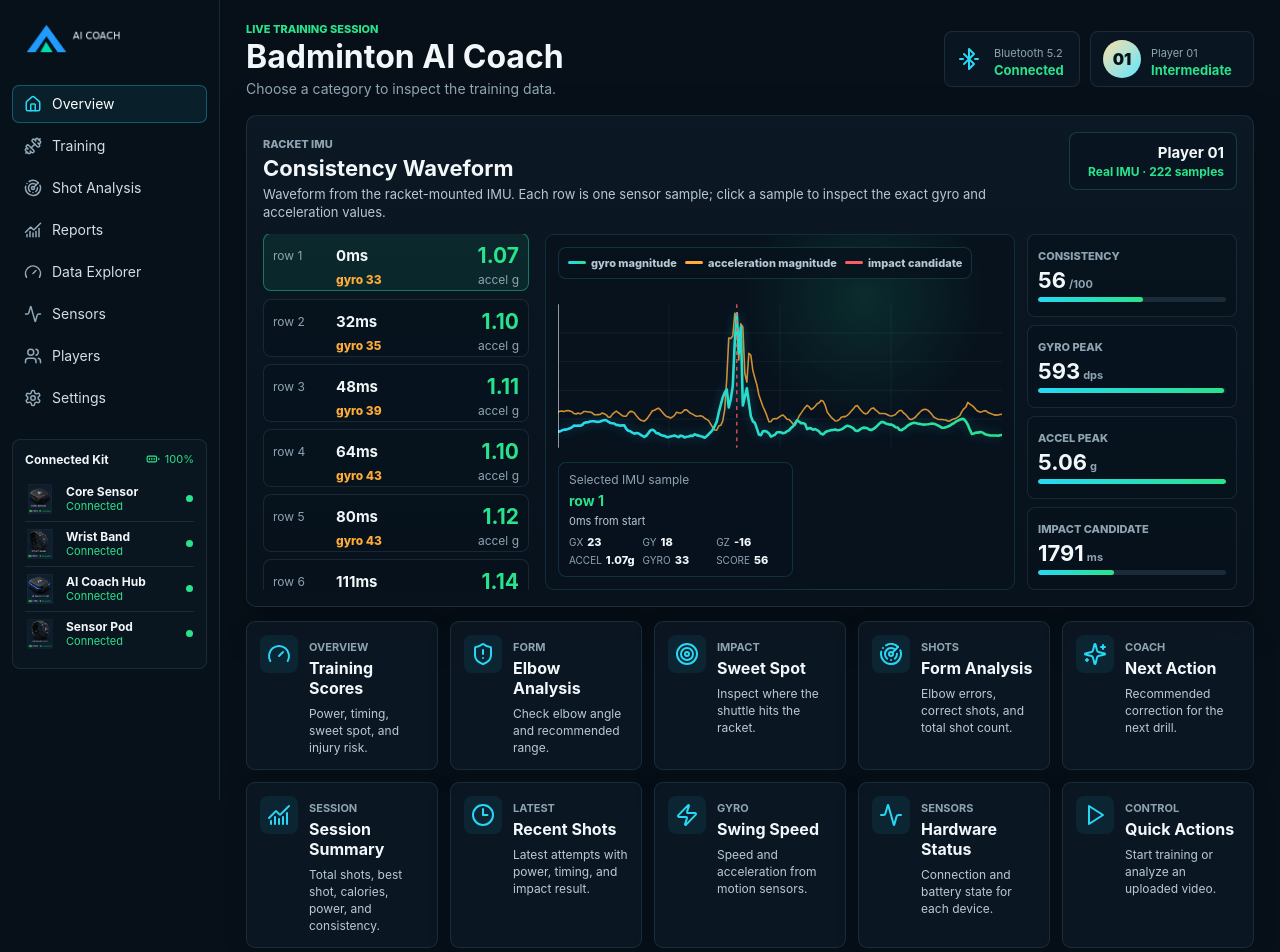
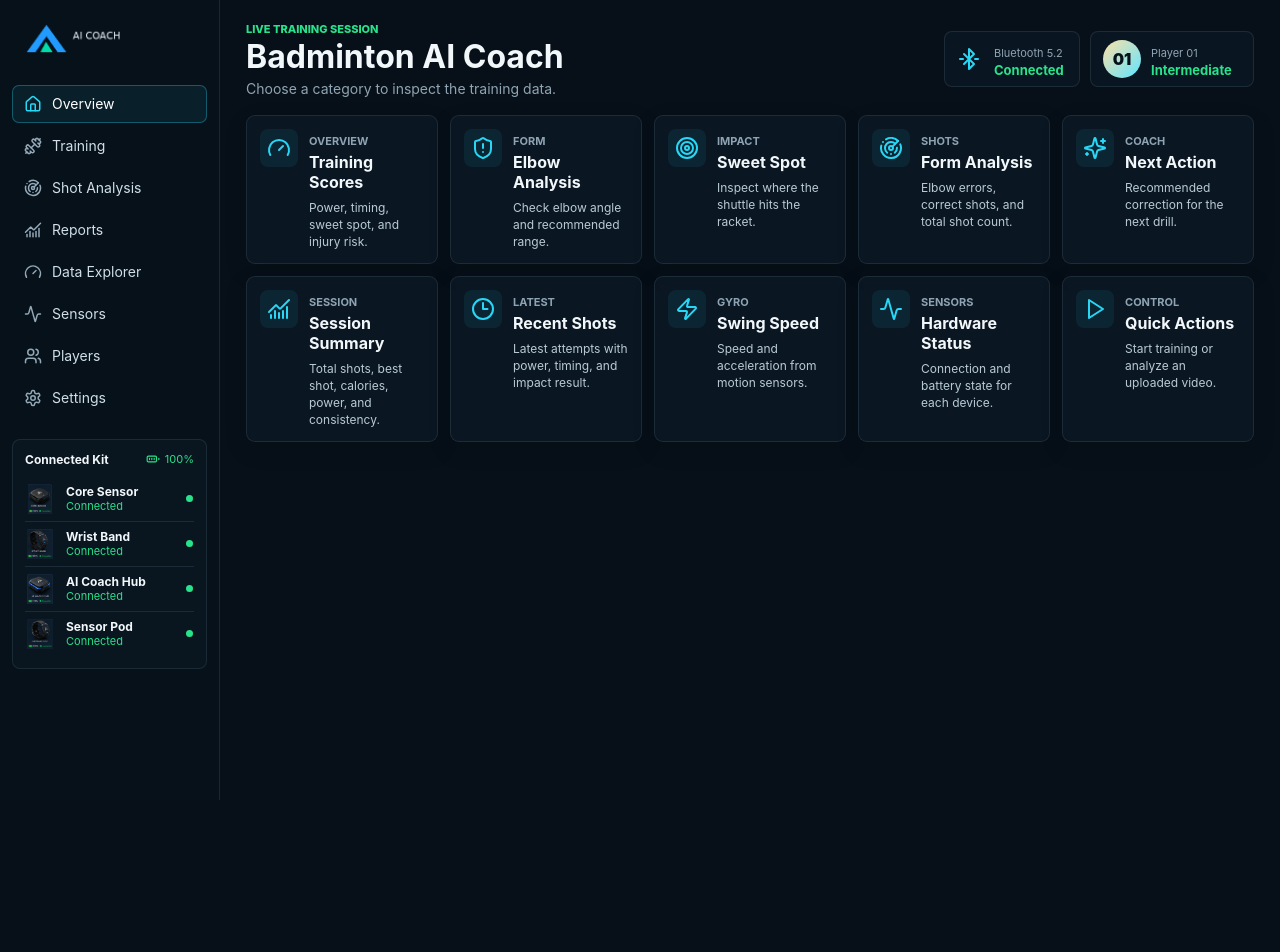
Before and after one commit to Anuwry/level2_hack3_dashboard, a React (Vite) app: page / in a window 1280 px wide. Shown: the top 952 px of the page. After the commit the page ends 800 px from the top, so only its background shows below. Built offline with nearby package versions, Linux system fonts and the light colour scheme.

Commit message:
Remove overview waveform feature

```diff
--- a/src/App.jsx
+++ b/src/App.jsx
@@ -1,5 +1,4 @@
 import React, { useMemo, useState } from 'react'
-import sweetSpotImuCsv from '../sweet_spot_0001_20260527_103446_imu.csv?raw'
 import {
   Activity,
   BatteryFull,
@@ -25,23 +24,6 @@ import {
 } from 'lucide-react'
 
 const asset = (name) => `/assets/${name}`
-
-function parseImuCsv(csvText) {
-  const [headerLine, ...lines] = csvText.trim().split(/\r?\n/)
-  const headers = headerLine.split(',')
-
-  return lines
-    .filter(Boolean)
-    .map((line) => {
-      const values = line.split(',')
-      return headers.reduce((sample, header, index) => {
-        sample[header] = Number(values[index])
-        return sample
-      }, {})
-    })
-}
-
-const realImuSamples = parseImuCsv(sweetSpotImuCsv)
 
 const navItems = [
   { id: 'overview', label: 'Overview', icon: Home },
@@ -1488,16 +1470,13 @@ function ConsistencyWaveformPanel({ player, imuSamples = [] }) {
   )
 }
 
-function OverviewPage({ categories, onCategoryClick, player, data, imuSamples }) {
-  return (
-    <>
-      <ConsistencyWaveformPanel player={player} imuSamples={imuSamples} />
-      <section className="categoryGrid" aria-label="Dashboard categories">
-        {categories.map((item) => (
-          <CategoryCard item={item} key={item.id} onClick={() => onCategoryClick(item.id)} />
-        ))}
-      </section>
-    </>
+function OverviewPage({ categories, onCategoryClick }) {
+  return (
+    <section className="categoryGrid" aria-label="Dashboard categories">
+      {categories.map((item) => (
+        <CategoryCard item={item} key={item.id} onClick={() => onCategoryClick(item.id)} />
+      ))}
+    </section>
   )
 }
 
@@ -1735,7 +1714,7 @@ export default function App() {
             onSelectPlayer={handleSelectPlayer}
           />
           {activePage === 'overview' ? (
-            <OverviewPage categories={categories} onCategoryClick={setSelectedId} player={selectedPlayer} data={currentData} imuSamples={realImuSamples} />
+            <OverviewPage categories={categories} onCategoryClick={setSelectedId} />
           ) : (
             <MockupPage page={currentMockup} onVisualizationOpen={setSelectedVisualizationId} />
           )}
```
